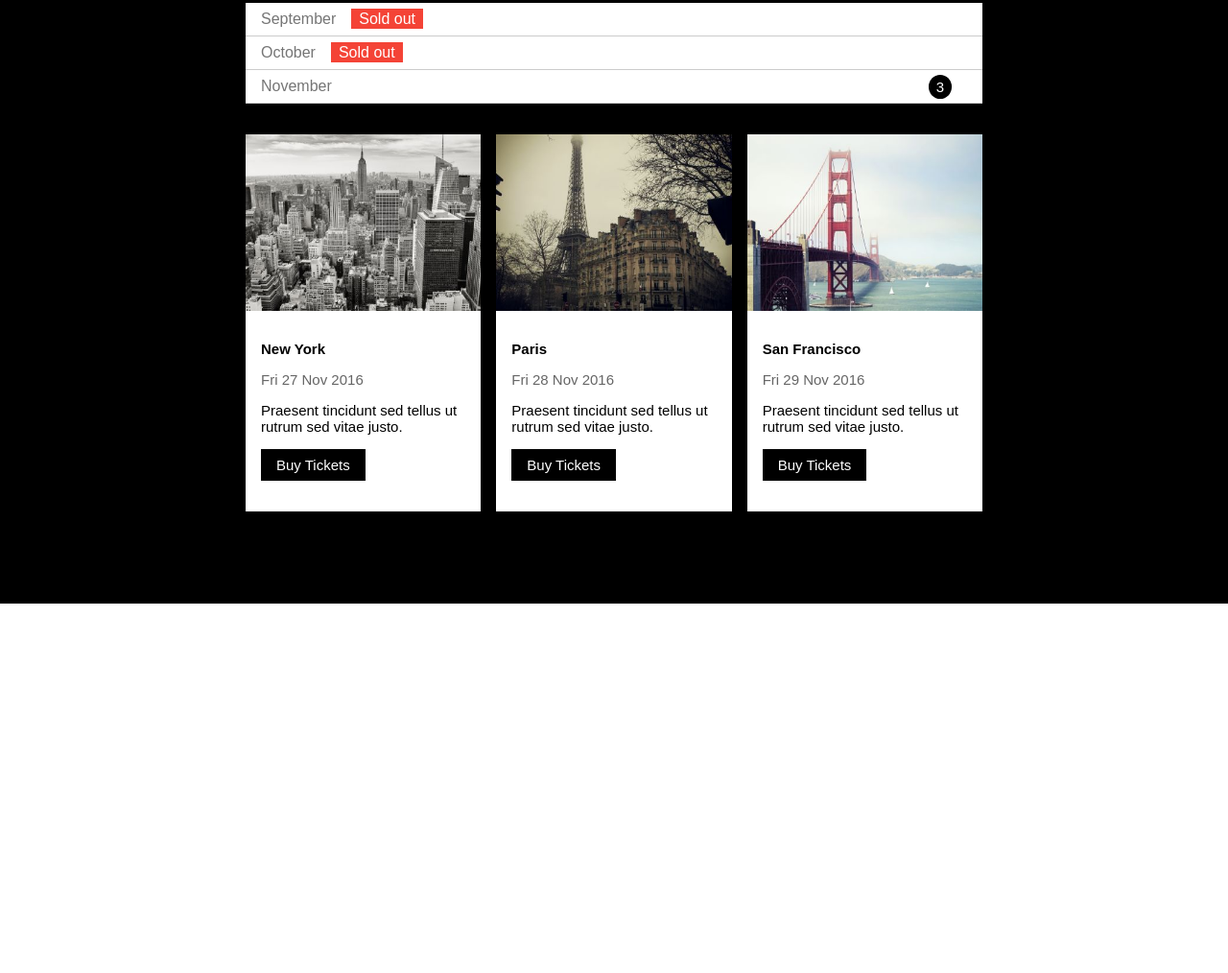
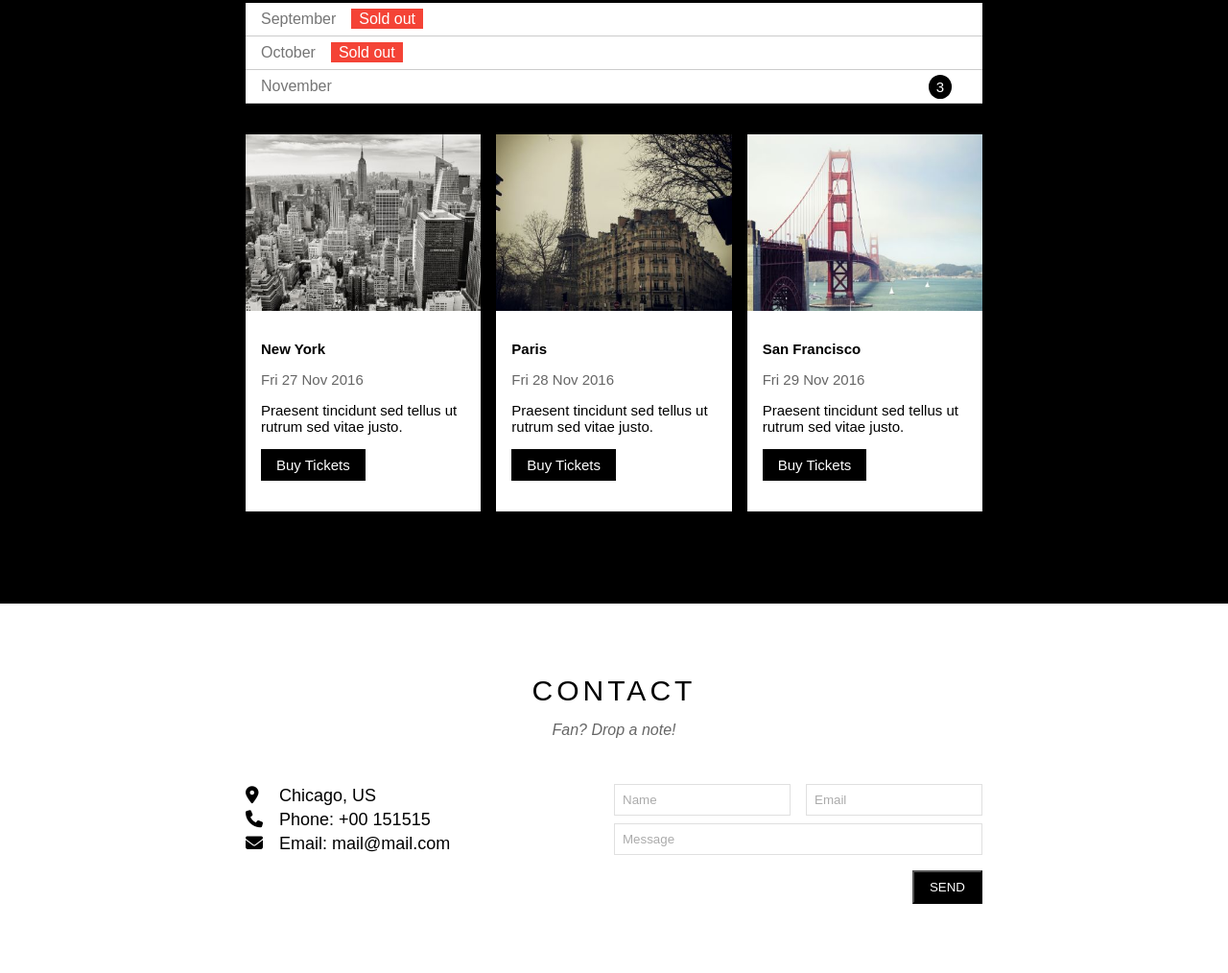
Before and after one commit to Haidzls/the-band, a plain HTML site: page index.html in a window 1280 px wide. Shown: the part 1468-2482 px from the top of the page at 96% size. Before the commit the page ends 2097 px from the top, so only its background shows below. Drawn offline with Linux system fonts and the light colour scheme.

Commit message:
done contact

```diff
--- a/asset/css/style.css
+++ b/asset/css/style.css
@@ -36,6 +36,10 @@ html{
 
 .col-third{
     width: 33.3333%;
+}
+
+.col-full{
+    width: 100%;
 }
 
 /* commom */
@@ -268,3 +272,49 @@ html{
     background-color: #ccc;
     color: #000;
 }
+
+/* contact */
+
+.contact .contact-section{
+    padding: 32px 0;
+}
+
+.contact .contact-info{
+    font-size: 18px;
+    list-style-type: none;
+    text-align: left;
+    line-height: 1.4;
+}
+
+.contact .contact-info i{
+    width: 30px;
+}
+
+.form .row input{
+    float: left;
+    padding: 8px;
+    margin: 0;
+    border: solid rgb(204, 204, 204) 1px;
+    opacity: 0.6;
+    width: 100%;
+}
+
+.form .row1 .col1{
+    padding-right: 8px;
+}
+
+.form .row1 .col2{
+    padding-left: 8px;
+}
+
+.form .row2 .col{
+    margin: 8px 0;
+}
+
+.send-buttom{
+    background-color:#000;
+    color: #fff;
+    padding: 8px 16px;
+    margin: 8px 0;
+    float: right;
+}
--- a/index.html
+++ b/index.html
@@ -65,6 +65,7 @@
                 </div>
                 <div class="clear"></div>
             </div>
+            <!-- tour dates -->
             <div class="tour-dates">
                 <div class="center-box">
                     <h2 class="text-head">TOUR DATES</h2>
@@ -109,6 +110,49 @@
                     </div>
                 </div>
             </div>
+            <!-- contact -->
+            <div class="contact">
+                <div class="center-box">
+                    <h2 class="text-head">CONTACT</h2>
+                    <p class="text-description">Fan? Drop a note!</p>
+                    <div class="contact-section">
+                        <div class="row">
+                            <div class="col col-half">
+                                <ul class="contact-info">
+                                    <li><i class="fa-solid fa-location-dot"></i> <span class="contact-span"></span>Chicago, US</li>
+                                    <li><i class="fa-solid fa-phone"></i> <span class="contact-span">Phone: +00 151515</span></li>
+                                    <li><i class="fa-solid fa-envelope"></i> <span class="contact-span">Email: mail@mail.com</span></li>
+                                </ul>
+                            </div>
+                            <div class="col col-half">
+                                <div class="form-section">
+                                    <form action="" class="form">
+                                        <div class="row row1">
+                                            <div class="col col-half col1">
+                                                <input type="text" required placeholder="Name" class="form-name">
+                                                <div class="clear"></div>
+                                            </div>
+                                            <div class="col col-half col2">
+                                                <input type="text" required placeholder="Email" class="form-email">
+                                                <div class="clear"></div>
+                                            </div>
+                                        </div>
+                                        <div class="row row2">
+                                            <div class="col col-full">
+                                                <input type="text" required placeholder="Message" class="form-message">
+                                                <div class="clear"></div>
+                                            </div>
+                                        </div>
+                                        <input type="submit" value="SEND" class="send-buttom">
+                                        <div class="clear"></div>
+                                    </form>
+                                </div>
+                            </div>
+                        </div>
+                    </div>
+                    <div class="clear"></div>
+                </div>
+            </div>
         </div>
     </body>
 </html>
```
Also changed, not shown: asset/img/map.jpg (added).
